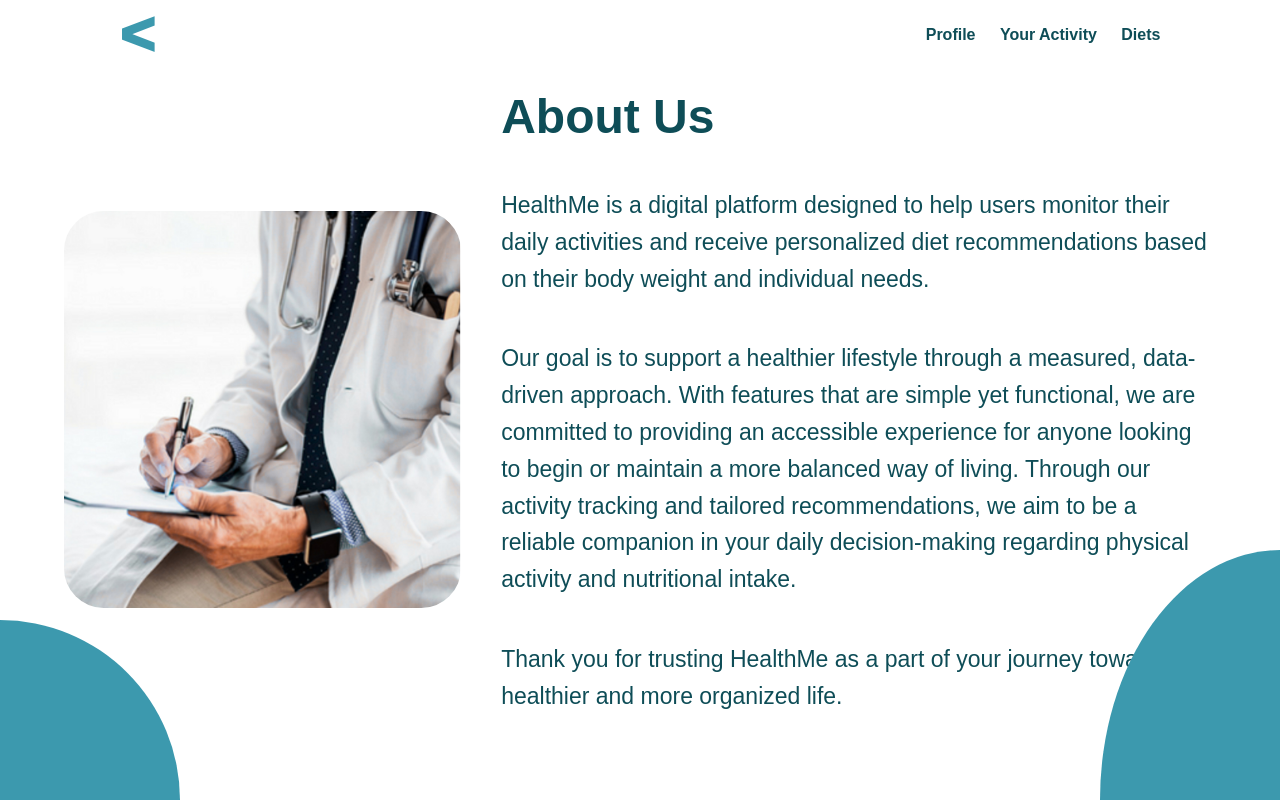
After one commit to AndrewLorenzo/health-me, a Flask app: a page that uses templates/about us/about us.html in a window 1280 px wide. The commit adds this page. Run offline with Flask 3, Linux system fonts and the light colour scheme.

Commit message:
about us
about us

```diff
--- a/app.py
+++ b/app.py
@@ -118,18 +118,6 @@
     user_id = session['UserID']
     conn = get_db_connection()
     cursor = conn.cursor(dictionary=True)
-    # if request.method == 'POST':
-    #     firstName = request.form['first-name']
-    #     lastName = request.form['last-name']
-    #     age = request.form['age']
-    #     height = request.form['height']
-    #     weight = request.form['weight']
-    #     sex = request.form['sex']
-    #     bmi:float = float(weight) / ((float(height) / 100) ** 2)
-    #     cursor.execute("""
-    #         UPDATE users SET FirstName = %s, LastName = %s, Age = %s, Height = %s, Weight = %s, Sex = %s, BMI = %s WHERE UserID = %s
-    #     """, (firstName, lastName, age, height, weight, sex, bmi, user_id))
-    #     conn.commit()
     cursor.execute("SELECT * FROM UsersProfiles WHERE UserID = %s", (user_id,))
     user = cursor.fetchone()
     return render_template('profile/profile.html', user=user)
@@ -216,7 +204,7 @@
             "Porsi seimbang: ½ sayur & buah, ¼ protein, ¼ karbohidrat",
             "Protein sedang: ayam, ikan, telur",
             "Lemak sehat: alpukat, kacang, minyak zaitun",
-            "Cukup air putih: 8–10 gelas/hari"
+            "Cukup air putih: 8 – 10 gelas/hari"
         ]
     else:
         category = "Overweight"
@@ -234,5 +222,9 @@
     session.clear()
     return redirect('/login')
 
+@app.route('/about us')
+def about_us():
+    return render_template('about us/about us.html')
+
 if __name__ == '__main__':
     app.run(debug=True)
--- /dev/null
+++ b/static/about us/style.css
@@ -0,0 +1,137 @@
+* {
+  box-sizing: border-box;
+  font-family: Arial, sans-serif;
+}
+
+body {
+  margin: 0;
+  background-color: #ffffff;
+  height: 100vh;
+}
+
+h1 {
+  position: relative;
+  color: #0e4d57;
+  font-size: 56px;
+  text-align: center;
+  font-weight: 600;
+  right: 20%;
+  margin: 20px 0 18px 0;
+}
+
+.profile-page {
+  display: flex;
+  flex-direction: column;
+  height: 100vh;
+  padding: 30px;
+  position: relative;
+}
+/*
+img {
+  max-width: 40%;
+  height: auto;
+} */
+
+.header {
+  display: flex;
+  align-items: center;
+  justify-content: space-around;
+  padding-bottom: 20px;
+}
+
+.back-symbol a {
+  margin-top: 20px;
+  font-size: 60px;
+  font-weight: 1000;
+  color: #3c99ae;
+  cursor: pointer;
+  text-decoration: none;
+
+}
+
+.back-symbol {
+    position: relative;
+    right: 10%;
+}
+
+.nav-links{
+    position: relative;
+    left: 10%;
+}
+
+.nav-links a {
+  margin-left: 20px;
+  color: #0e4d57;
+  text-decoration: none;
+  font-weight: bold;
+}
+
+.nav-links a:hover {
+  color: #12666c;
+  text-decoration: underline;
+}
+
+.about-container {
+  display: flex;
+  align-items: center;
+  justify-content: center;
+  gap: 40px;
+  margin: 0 5% 0 5%;
+}
+
+.about-image {
+  width: 50%;
+  height: 50%;
+  border-radius: 25px;
+  object-fit: cover;
+}
+
+.about-image img {
+  width: 100%;
+  height: 100%;
+  border-radius: 10%;
+}
+
+.about-text {
+    color: #0e4d57;
+    display: flex;
+    align-items: flex-start;
+    flex-direction: column;
+    width: 90%;
+    height: 90%;
+}
+
+.about-text span {
+  /* display: flex; */
+  font-size: 48px;
+  margin-bottom: 20px;
+  font-weight: bolder;
+}
+
+.about-text p {
+  font-size: 23px;
+  line-height: 1.6;
+  margin-bottom: 20px;
+}
+
+.circle1 {
+  position: absolute;
+  bottom: 0;
+  left: 0;
+  width: 180px;
+  height: 180px;
+  background-color: #3c99ae;
+  border-top-right-radius: 100%;
+}
+
+.circle2 {
+  position: absolute;
+  bottom: 0;
+  right: 0;
+  width: 180px;
+  height: 250px;
+  background-color: #3c99ae;
+  /* border-top-left-radius: 10%;
+  border-bottom-left-radius: 10%; */
+  clip-path: ellipse(100% 100% at 100% 100%);
+}
--- /dev/null
+++ b/templates/about us/about us.html
@@ -0,0 +1,47 @@
+<!DOCTYPE html>
+<html lang="en">
+<head>
+    <meta charset="UTF-8">
+    <meta name="viewport" content="width=device-width, initial-scale=1.0">
+    <title>HealthMe - About Us</title>
+    <link rel="stylesheet" href="{{ url_for('static', filename='about us/style.css') }}">
+</head>
+<body>
+    <div class="header">
+        <div class="back-symbol"><a href="/home"> < </a></div>
+        <div class="nav-links">
+            <a href="/profile">Profile</a>
+            <a href="/activity">Your Activity</a>
+            <a href="/foods">Diets</a>
+            <!-- <a href="templates/contacts">Contacts</a> -->
+        </div>
+    </div>
+    <div class="about-container">
+        <div class="about-image">
+            <img src="{{url_for('static', filename='assets/about us.png')}}" alt="Doctor Image" />
+        </div>
+        <div class="about-text">
+            <span>About Us</span>
+            <p>
+                HealthMe is a digital platform designed to help users monitor their daily
+                activities and receive personalized diet recommendations based on their
+                body weight and individual needs.
+            </p>
+            <p>
+                Our goal is to support a healthier lifestyle through a measured,
+                data-driven approach. With features that are simple yet functional, we are
+                committed to providing an accessible experience for anyone looking to begin
+                or maintain a more balanced way of living. Through our activity tracking and
+                tailored recommendations, we aim to be a reliable companion in your daily
+                decision-making regarding physical activity and nutritional intake.
+            </p>
+            <p>
+                Thank you for trusting HealthMe as a part of your journey toward a healthier
+                and more organized life.
+            </p>
+        </div>
+    </div>
+    <div class="circle1"></div>
+    <div class="circle2"></div>
+</body>
+</html>
```
Also changed, not shown: static/profile/style.css (+20 -17 lines), templates/profile/profile.html (+7 -8 lines), static/assets/about us.png (added).
